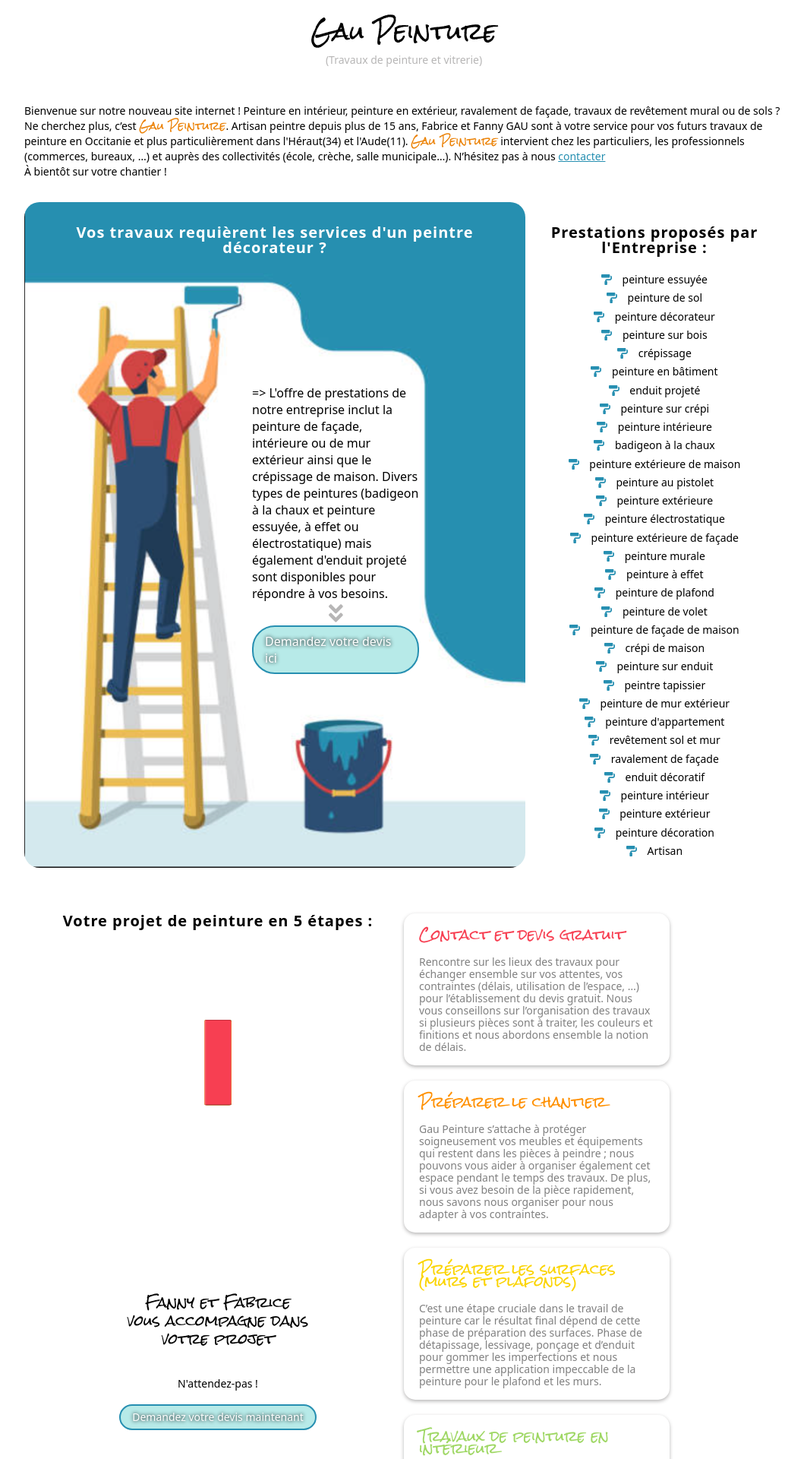
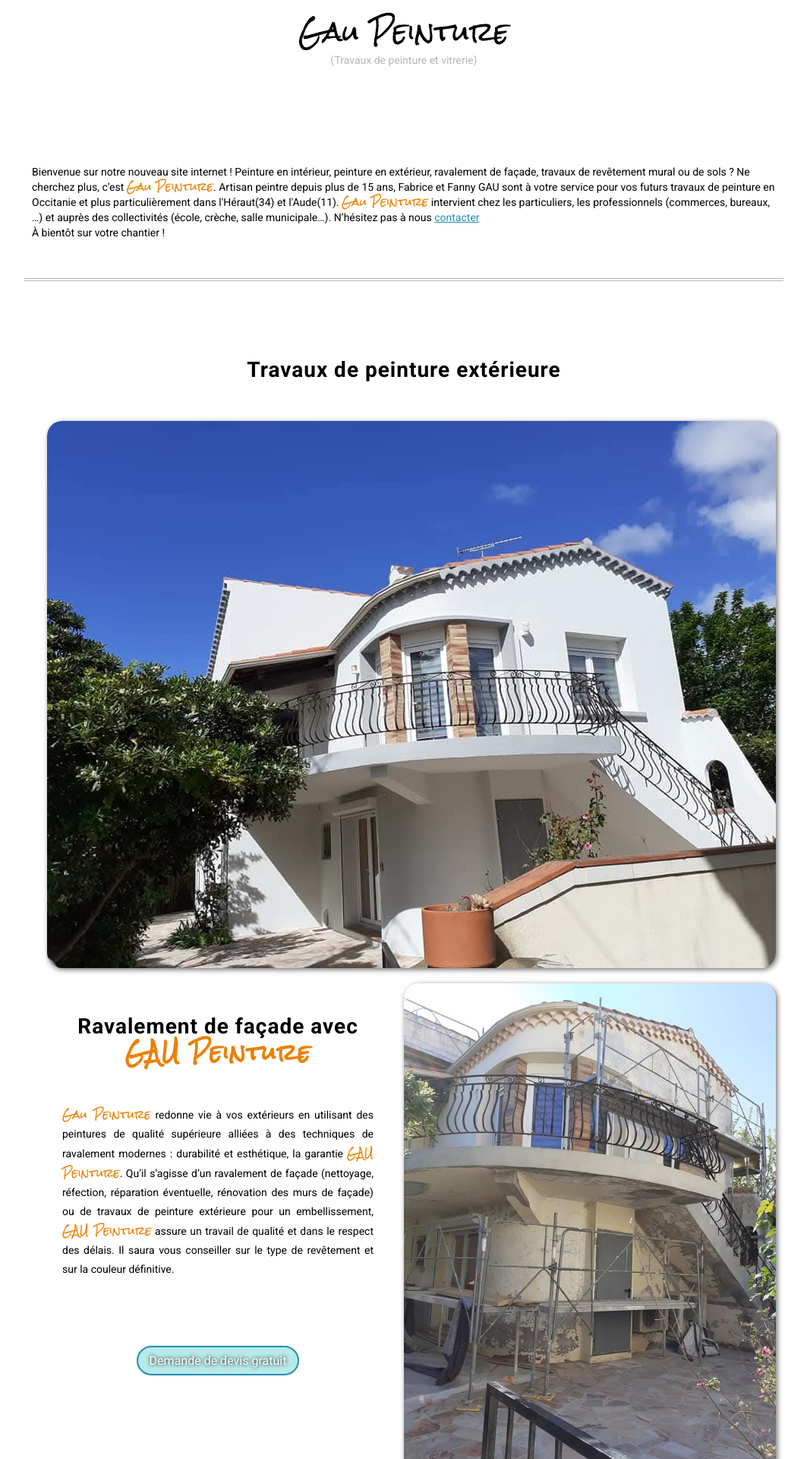
Before and after one commit to SabrinaVernier/painting-company, a Vue app: page / in a window 1280 px wide. Shown: the part 220-2140 px from the top of the page at 76% size, without its empty margins (108-1171 px from the left). Built offline with nearby package versions, Linux system fonts and the light colour scheme.

Commit message:
add imgs house & component-button-quotation

```diff
--- a/index.html
+++ b/index.html
@@ -7,6 +7,10 @@
     <link rel="preconnect" href="https://fonts.googleapis.com" />
     <link rel="preconnect" href="https://fonts.gstatic.com" crossorigin />
     <link href="https://fonts.googleapis.com/css2?family=Rock+Salt&display=swap" rel="stylesheet" />
+    <link
+      href="https://fonts.googleapis.com/css2?family=Roboto:ital,wght@0,100..900;1,100..900&display=swap"
+      rel="stylesheet"
+    />
 
     <title>Pint</title>
   </head>
--- a/src/assets/Fonts/fonts.css
+++ b/src/assets/Fonts/fonts.css
@@ -3,3 +3,14 @@
   font-weight: 400;
   font-style: normal;
 }
+
+/* <weight>: Use a value from 100 to 900
+<uniquifier>: Use a unique and descriptive class name */
+
+.roboto {
+  font-family: 'Roboto', sans-serif;
+  font-optical-sizing: auto;
+  font-weight: 100;
+  font-style: normal;
+  font-variation-settings: 'wdth' 100;
+}
--- a/src/assets/main.css
+++ b/src/assets/main.css
@@ -5,6 +5,7 @@
   --blue: #268fb1;
   --green-blue: rgb(183, 234, 232);
   --grey: rgb(183, 182, 182);
+  --dark-grey: rgb(110, 109, 109);
 
   /* ---color-chart--- */
   --red-chart: #f73f52;
@@ -23,7 +24,7 @@
 
 body {
   font-size: 14px;
-  font-family: system-ui, sans-serif;
+  font-family: 'Roboto', sans-serif;
 }
 
 main {
--- /dev/null
+++ b/src/components/ButtonQuotation.vue
@@ -0,0 +1,22 @@
+<script setup>
+import { RouterLink } from 'vue-router'
+</script>
+
+<template>
+  <div class="estimate">
+    <RouterLink :to="{ name: 'quotation' }">Demande de devis gratuit</RouterLink>
+  </div>
+</template>
+
+<style scoped>
+a {
+  text-decoration: none;
+  text-shadow: 0 0 5px black;
+  color: white;
+  background-color: var(--green-blue);
+  font-size: 16px;
+  border: 2px solid var(--blue);
+  border-radius: 30px;
+  padding: 8px 15px;
+}
+</style>
--- a/src/components/HeaderHeader.vue
+++ b/src/components/HeaderHeader.vue
@@ -2,6 +2,7 @@
 import { RouterLink } from 'vue-router'
 
 import Logo from './LogoCompany.vue'
+import ButtonQuotation from './buttonQuotation.vue'
 </script>
 
 <template>
@@ -10,7 +11,8 @@ import Logo from './LogoCompany.vue'
       <Logo />
 
       <nav>
-        <RouterLink :to="{ name: 'quotation' }">Demande de devis gratuit</RouterLink>
+        <!-- <RouterLink :to="{ name: 'quotation' }">Demande de devis gratuit</RouterLink> -->
+        <ButtonQuotation />
 
         <a href="#contact">Contact</a>
 
@@ -36,7 +38,6 @@ a {
   color: white;
   font-size: 16px;
   border: 2px solid var(--blue);
-
   border-radius: 30px;
   padding: 8px 15px;
 }
--- a/src/views/HomeView.vue
+++ b/src/views/HomeView.vue
@@ -3,6 +3,7 @@ import { RouterLink } from 'vue-router'
 
 import { servicesArray, stepsProject } from '@/assets/Utils/Array'
 import ColorChart from '@/components/ColorChart.vue'
+import ButtonQuotation from '../components/buttonQuotation.vue'
 </script>
 
 <template>
@@ -13,23 +14,55 @@ import ColorChart from '@/components/ColorChart.vue'
         <h3>(Travaux de peinture et vitrerie)</h3>
       </div>
 
-      <div class="presentation">
+      <section class="presentation">
+        <div>
           <p>
-          Bienvenue sur notre nouveau site internet ! Peinture en intérieur, peinture en extérieur,
-          ravalement de façade, travaux de revêtement mural ou de sols ? Ne cherchez plus, c’est
+            Bienvenue sur notre nouveau site internet ! Peinture en intérieur, peinture en
+            extérieur, ravalement de façade, travaux de revêtement mural ou de sols ? Ne cherchez
+            plus, c’est
             <span>Gau Peinture</span>. Artisan peintre depuis plus de 15 ans, Fabrice et Fanny GAU
             sont à votre service pour vos futurs travaux de peinture en Occitanie et plus
             particulièrement dans l'Héraut(34) et l'Aude(11).
 
-          <span>Gau Peinture</span> intervient chez les particuliers, les professionnels (commerces,
-          bureaux, …) et auprès des collectivités (école, crèche, salle municipale…). N’hésitez pas
-          à nous <a href="#contact">contacter</a> <br />
+            <span>Gau Peinture</span> intervient chez les particuliers, les professionnels
+            (commerces, bureaux, …) et auprès des collectivités (école, crèche, salle municipale…).
+            N’hésitez pas à nous <a href="#contact">contacter</a> <br />
             À bientôt sur votre chantier !
           </p>
         </div>
+      </section>
 
-      <div class="div-section">
-        <section class="description">
+      <section class="imgs">
+        <h2>Travaux de peinture extérieure</h2>
+        <div>
+          <img src="../assets/Imgs/FB_IMG_1742288937801.jpg" alt="maison chantier finie" />
+          <div>
+            <div class="text">
+              <h2>Ravalement de façade avec <span>GAU Peinture</span></h2>
+              <p>
+                <span>Gau Peinture</span> redonne vie à vos extérieurs en utilisant des peintures de
+                qualité supérieure alliées à des techniques de ravalement modernes : durabilité et
+                esthétique, la garantie <span>GAU Peinture</span>. Qu’il s’agisse d’un ravalement de
+                façade (nettoyage, réfection, réparation éventuelle, rénovation des murs de façade)
+                ou de travaux de peinture extérieure pour un embellissement,
+                <span>GAU Peinture</span> assure un travail de qualité et dans le respect des
+                délais. Il saura vous conseiller sur le type de revêtement et sur la couleur
+                définitive.
+              </p>
+
+              <div class="button"><ButtonQuotation /></div>
+            </div>
+            <img
+              class="unfinished-house"
+              src="../assets/Imgs/FB_IMG_1742288932572.jpg"
+              alt="maison chantier échaffaudage"
+            />
+          </div>
+        </div>
+      </section>
+
+      <section class="div-section">
+        <div class="description">
           <h2 class="white">Vos travaux requièrent les services d'un peintre décorateur ?</h2>
 
           <div class="text">
@@ -42,11 +75,13 @@ import ColorChart from '@/components/ColorChart.vue'
 
             <div><font-awesome-icon :icon="['fas', 'angle-double-down']" /></div>
 
-            <RouterLink :to="{ name: 'quotation' }"> Demandez votre devis ici</RouterLink>
+            <!-- <RouterLink :to="{ name: 'quotation' }"> Demandez votre devis ici</RouterLink> -->
+
+            <ButtonQuotation />
           </div>
-        </section>
+        </div>
 
-        <section class="services-list">
+        <div class="services-list">
           <h2 class="strong">Prestations proposés par l'Entreprise :</h2>
 
           <div class="div-list">
@@ -54,8 +89,8 @@ import ColorChart from '@/components/ColorChart.vue'
               <font-awesome-icon :icon="['fas', 'paint-roller']" /> {{ service }}
             </p>
           </div>
+        </div>
       </section>
-      </div>
 
       <section class="div-color">
         <div>
@@ -70,7 +105,9 @@ import ColorChart from '@/components/ColorChart.vue'
               votre projet
             </h4>
             <p>N'attendez-pas !</p>
-            <RouterLink :to="{ name: 'quotation' }"> Demandez votre devis maintenant</RouterLink>
+            <!-- <RouterLink :to="{ name: 'quotation' }"> Demandez votre devis maintenant</RouterLink> -->
+
+            <ButtonQuotation />
           </div>
         </div>
 
@@ -94,7 +131,7 @@ import ColorChart from '@/components/ColorChart.vue'
 } */
 h1 {
   font-family: 'Rock Salt', serif;
-  font-size: 30px;
+  font-size: 34px;
   line-height: 22px;
   padding-top: 100px;
   padding-bottom: 20px;
@@ -103,10 +140,11 @@ h1 {
 
 h2 {
   /* font-family: 'Lucida Sans', 'Lucida Sans Regular', sans-serif; */
-  font-size: 20px;
-  line-height: 20px;
+  font-size: 28px;
+  line-height: 34px;
   letter-spacing: 1px;
   padding: 20px;
+  margin-bottom: 30px;
   text-align: center;
   font-weight: bold;
 }
@@ -127,8 +165,9 @@ h4 {
 
 section {
   /* border: 1px solid red; */
+  border-bottom: 4px double var(--grey);
   margin-top: 30px;
-  padding: 10px;
+  padding: 50px 10px;
   background-color: #fff;
 }
 /* ---presentation--- */
@@ -144,6 +183,40 @@ span {
 
 .presentation a {
   color: var(--blue);
+}
+
+/* ---imgs--- */
+.imgs > div {
+  display: flex;
+  flex-direction: column;
+  gap: 20px;
+  align-items: end;
+}
+
+.imgs > div > div {
+  display: flex;
+}
+
+.imgs img {
+  object-fit: cover;
+  border-radius: 20px;
+  box-shadow: 2px 2px 7px var(--dark-grey);
+}
+.imgs .text {
+  padding: 20px;
+}
+.imgs .text > p {
+  margin: 0 20px;
+  line-height: 25px;
+  text-align: justify;
+}
+.unfinished-house {
+  width: 50%;
+}
+
+.imgs .button {
+  margin-top: 100px;
+  text-align: center;
 }
 /* ---description--- */
 .div-section {
@@ -180,7 +253,7 @@ span {
   color: var(--grey);
 }
 
-.description a,
+/* .description a,
 .div-color a {
   text-decoration: none;
   text-shadow: 0 0 5px black;
@@ -189,7 +262,7 @@ span {
   background-color: var(--green-blue);
   border-radius: 30px;
   padding: 8px 15px;
-}
+} */
 .description a:hover {
   scale: 120%;
   text-decoration: none;
```
Also changed, not shown: src/assets/Imgs/FB_IMG_1742288932572.jpg (added), src/assets/Imgs/FB_IMG_1742288937801.jpg (added). Lines whose indentation alone changed are shown as unchanged.
